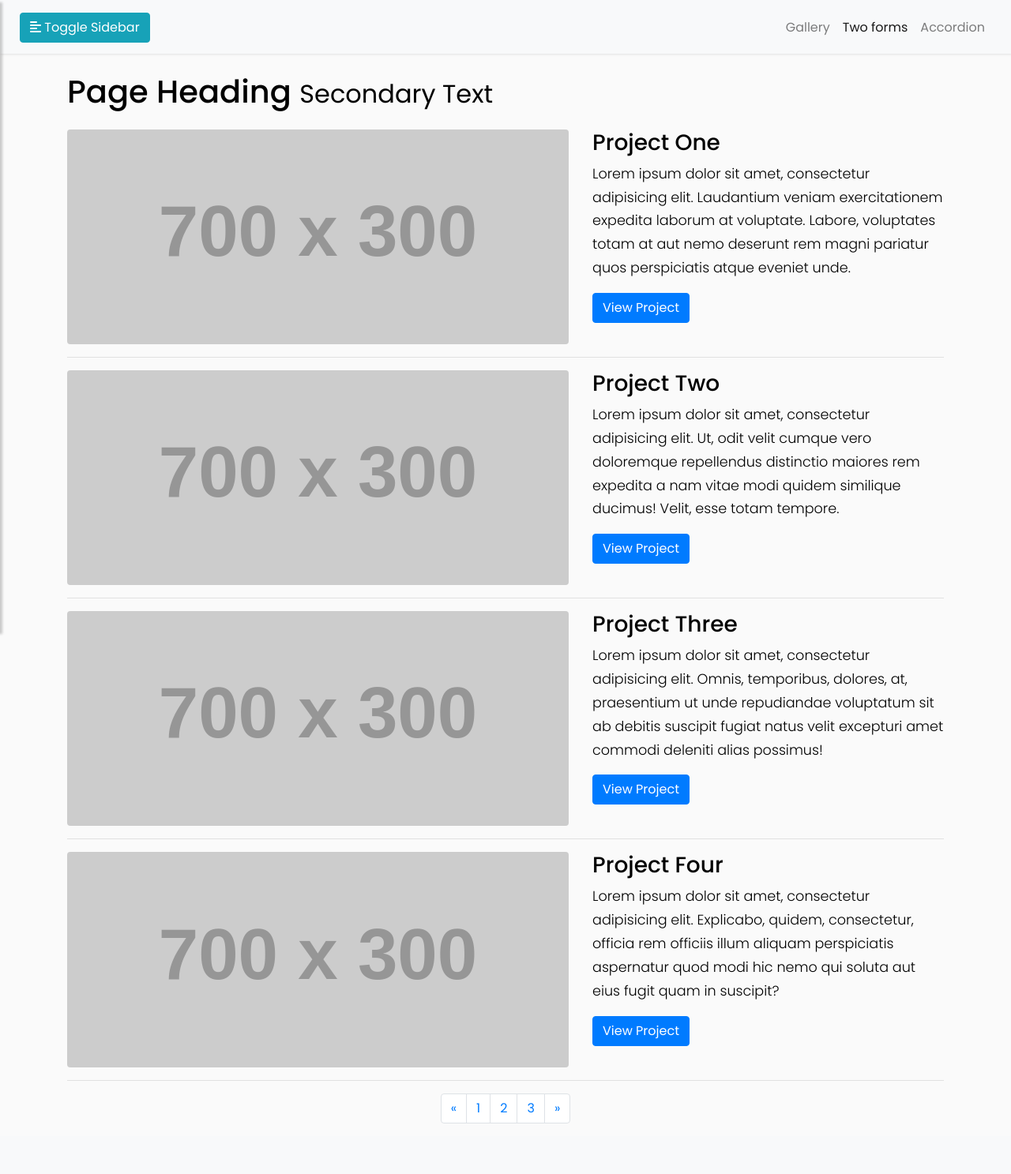
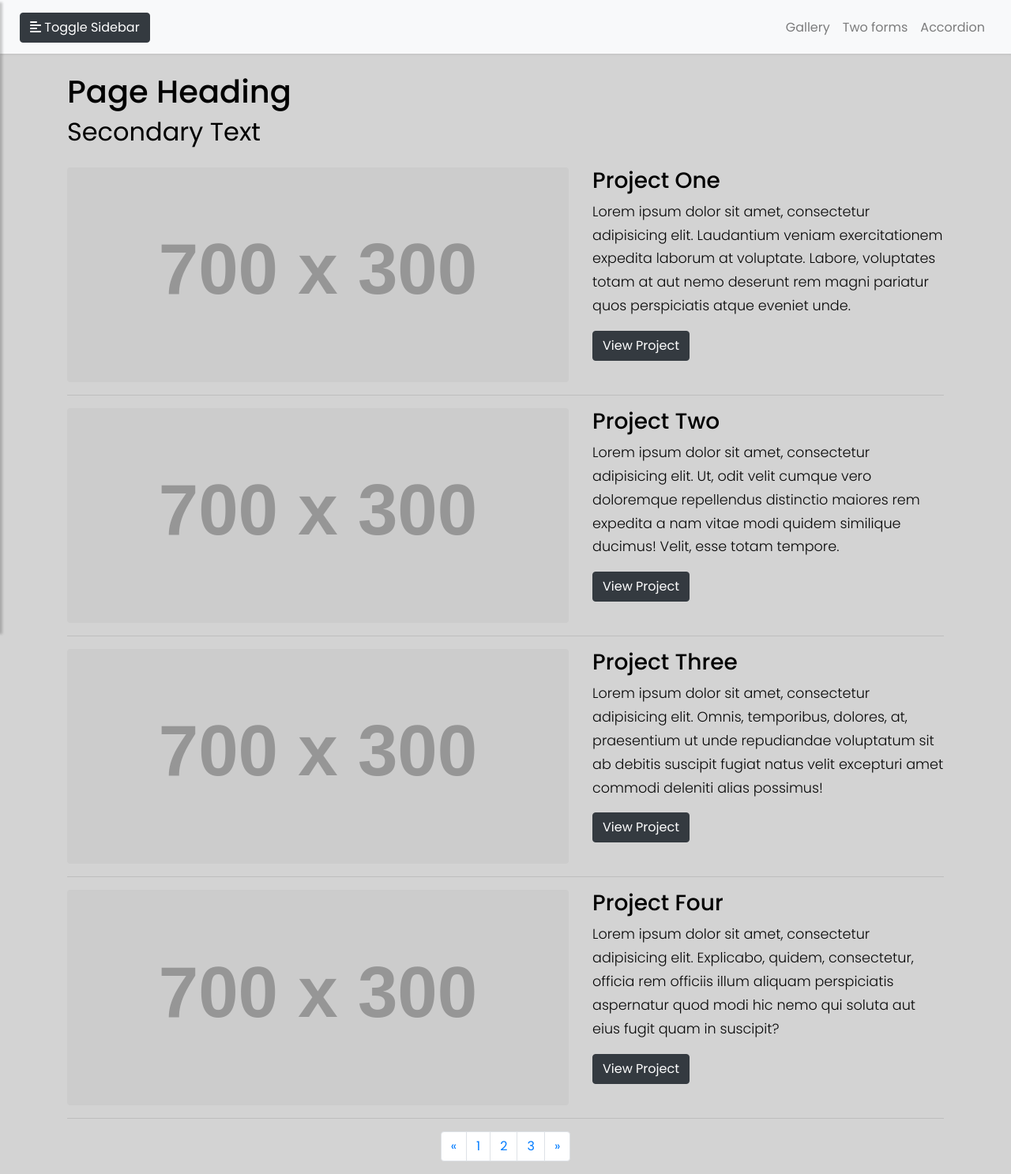
Before and after one commit to andrijaJ01/portfolio-fastapi, a FastAPI app: page /portfolio in a window 1280 px wide. Shown: the whole page at 79% size. Before the commit the page ends 1423 px from the top, so only its background shows below. Run offline with FastAPI, Linux system fonts and the light colour scheme; grey boxes labelled with a size stand in for pictures from a placeholder-image service; some libraries are stand-ins or nearby versions.

Commit message:
minor css updates

```diff
--- a/static/css/style3.css
+++ b/static/css/style3.css
@@ -1,12 +1,8 @@
-/*
-    DEMO STYLE
-    https://bootstrapious.com/p/bootstrap-sidebar
-*/
 
 @import "https://fonts.googleapis.com/css?family=Poppins:300,400,500,600,700";
 body {
     font-family: 'Poppins', sans-serif;
-    background: #fafafa;
+    background: #d3d3d3;
 }
 
 p {
@@ -14,7 +10,7 @@ p {
     font-size: 1.1em;
     font-weight: 300;
     line-height: 1.7em;
-    color: #000;
+    color: rgb(8, 8, 8);
 }
 
 a,
--- a/templates/base.html
+++ b/templates/base.html
@@ -6,10 +6,10 @@
     <meta charset="utf-8">
     <meta name="viewport" content="width=device-width, initial-scale=1.0">
     <meta http-equiv="X-UA-Compatible" content="IE=edge">
-    <meta name="description" content="Free Artist Tools by cecilieo.com">
-    <meta name="author" content="Shinichi Okada">
+    <meta name="description" content="Simple portfolio website">
+    <meta name="author" content="Andrija Jovanovic">
 
-    <title>{% block title %}{% endblock %} FastAPI Starter</title>
+    <title>{% block title %}{% endblock %}: Andrija Jovanovic</title>
     <link rel="icon" href="{{ url_for('static', path='/images/favicon.ico') }}" sizes="32x32" />
 
     <!-- Bootstrap CSS CDN -->
--- a/templates/include/sidebar.html
+++ b/templates/include/sidebar.html
@@ -5,7 +5,7 @@
     </div>
 
     <div class="sidebar-header">
-        <h3>FastAPI Web Starter</h3>
+        <h3>Andrija Jovanovic</h3>
     </div>
 
     <ul class="list-unstyled components">
--- a/templates/include/topnav.html
+++ b/templates/include/topnav.html
@@ -1,7 +1,7 @@
 <nav class="navbar navbar-expand-lg navbar-light bg-light">
     <div class="container-fluid">
 
-        <button type="button" id="sidebarCollapse" class="btn btn-info">
+        <button type="button" id="sidebarCollapse" class="btn btn-dark">
             <i class="fas fa-align-left"></i>
             <span>Toggle Sidebar</span>
         </button>
--- a/templates/portfolio.html
+++ b/templates/portfolio.html
@@ -1,7 +1,6 @@
 {% extends "base.html" %}
-{% set active_page = "twoforms" %}
 
-{% block title %}Two Forms{% endblock %}
+{% block title %}Portfolio{% endblock %}
 
 {% block head %}
 {{ super() }}
@@ -14,7 +13,7 @@
     <div class="container">
 
       <!-- Page Heading -->
-      <h1 class="my-4">Page Heading
+      <h1 class="my-4">Page Heading<br>
         <small>Secondary Text</small>
       </h1>
 
@@ -28,7 +27,7 @@
         <div class="col-md-5">
           <h3>Project One</h3>
           <p>Lorem ipsum dolor sit amet, consectetur adipisicing elit. Laudantium veniam exercitationem expedita laborum at voluptate. Labore, voluptates totam at aut nemo deserunt rem magni pariatur quos perspiciatis atque eveniet unde.</p>
-          <a class="btn btn-primary" href="#">View Project</a>
+          <a class="btn btn-dark" href="#">View Project</a>
         </div>
       </div>
       <!-- /.row -->
@@ -45,7 +44,7 @@
         <div class="col-md-5">
           <h3>Project Two</h3>
           <p>Lorem ipsum dolor sit amet, consectetur adipisicing elit. Ut, odit velit cumque vero doloremque repellendus distinctio maiores rem expedita a nam vitae modi quidem similique ducimus! Velit, esse totam tempore.</p>
-          <a class="btn btn-primary" href="#">View Project</a>
+          <a class="btn btn-dark" href="#">View Project</a>
         </div>
       </div>
       <!-- /.row -->
@@ -62,7 +61,7 @@
         <div class="col-md-5">
           <h3>Project Three</h3>
           <p>Lorem ipsum dolor sit amet, consectetur adipisicing elit. Omnis, temporibus, dolores, at, praesentium ut unde repudiandae voluptatum sit ab debitis suscipit fugiat natus velit excepturi amet commodi deleniti alias possimus!</p>
-          <a class="btn btn-primary" href="#">View Project</a>
+          <a class="btn btn-dark" href="#">View Project</a>
         </div>
       </div>
       <!-- /.row -->
@@ -80,7 +79,7 @@
         <div class="col-md-5">
           <h3>Project Four</h3>
           <p>Lorem ipsum dolor sit amet, consectetur adipisicing elit. Explicabo, quidem, consectetur, officia rem officiis illum aliquam perspiciatis aspernatur quod modi hic nemo qui soluta aut eius fugit quam in suscipit?</p>
-          <a class="btn btn-primary" href="#">View Project</a>
+          <a class="btn btn-dark" href="#">View Project</a>
         </div>
       </div>
       <!-- /.row -->
```
Also changed, not shown: other parts of static/css/style3.css (+16 -15 lines), templates/home.html (+6 -6 lines), README.md, static/images/logo.svg, 1 other file.
